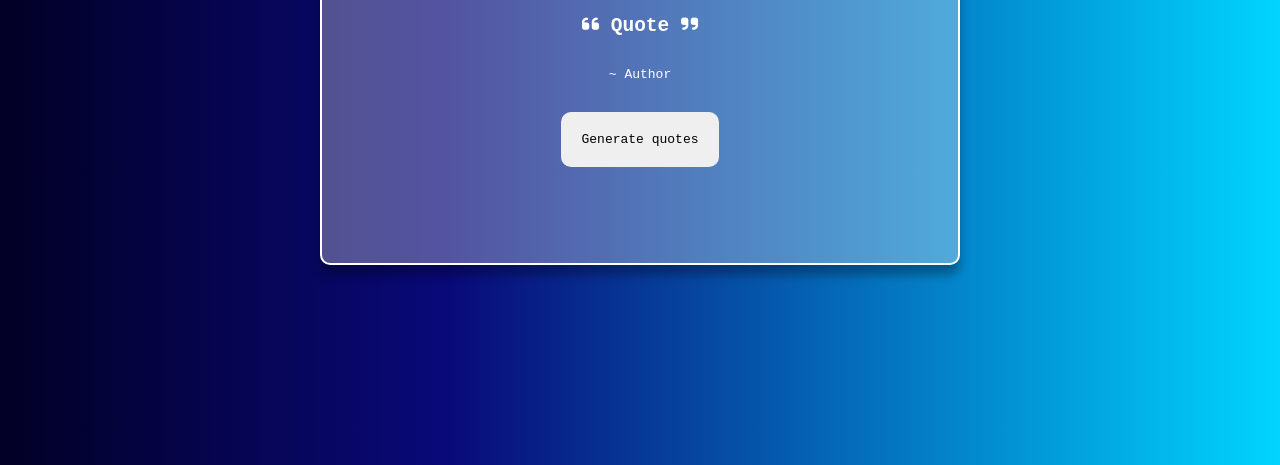
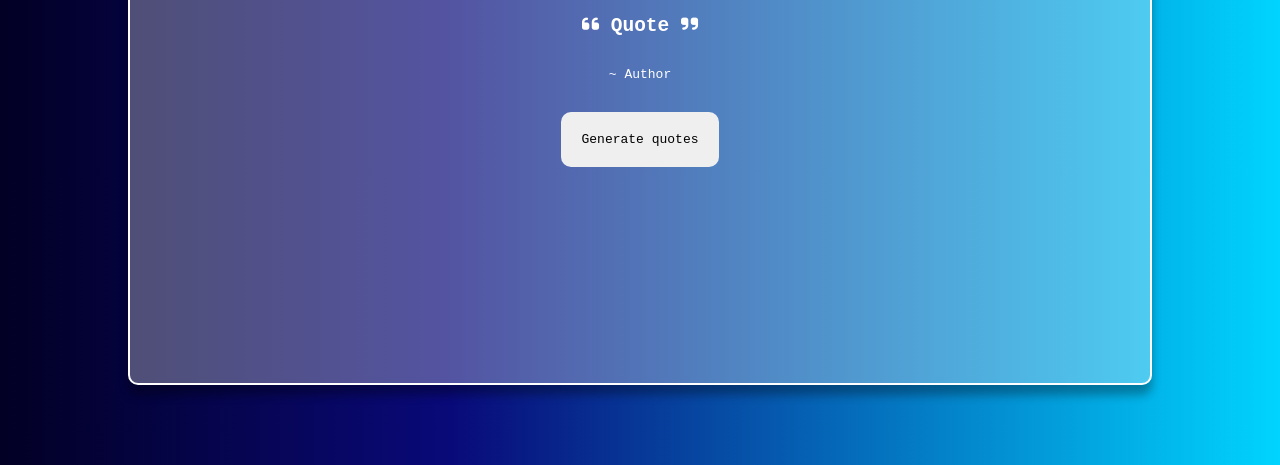
Before and after one commit to FearlessBehalf61/randomQuotes, a website: page index.html in a window 1280 px wide. Shown: the part 335-800 px from the top of the page. Drawn offline with Linux system fonts and the light colour scheme.

Commit message:
Update style.css

```diff
--- a/style.css
+++ b/style.css
@@ -17,8 +17,8 @@ body{
     padding: 10px 30px;
 
     color:white;
-    min-width: 50vw;
-    min-height: 50vh;
+    min-width: 80vw;
+    min-height: 80vh;
     display: flex;
     justify-content: center;
     font-size: 1rem;
```
